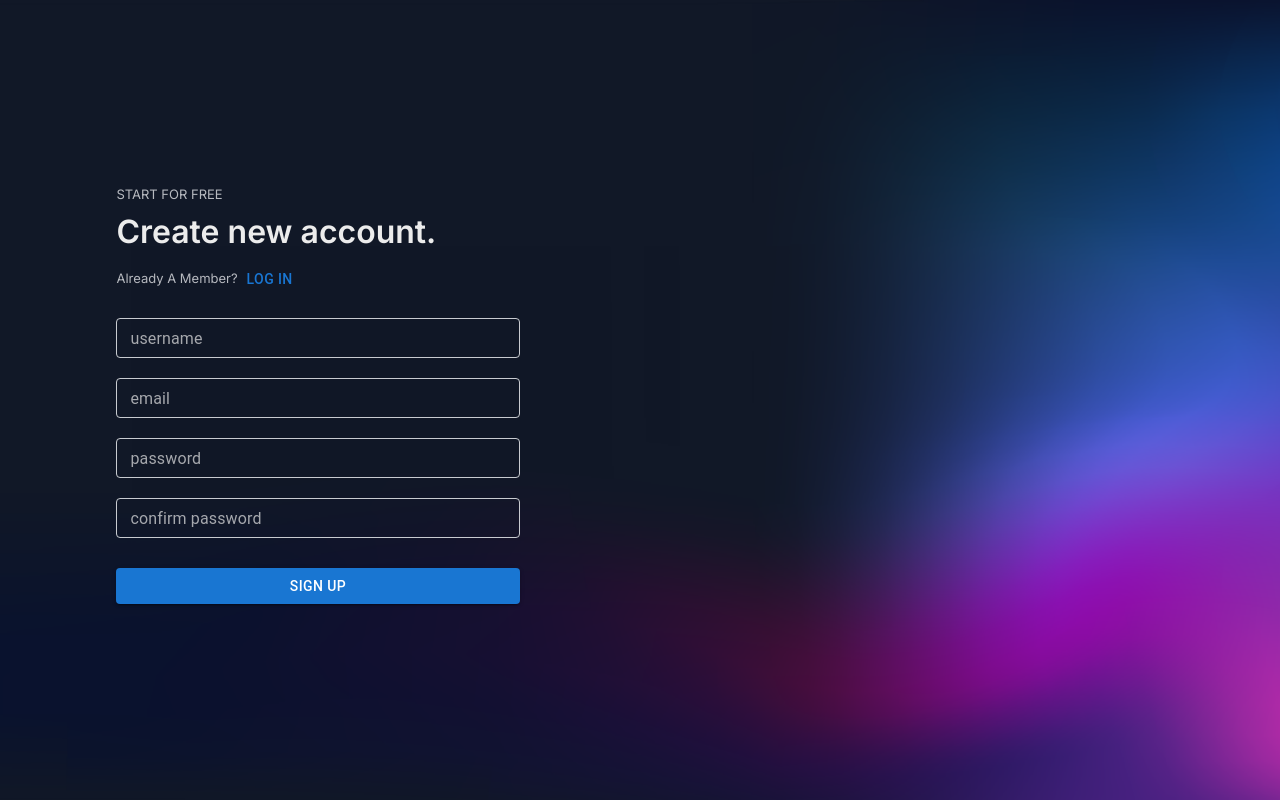
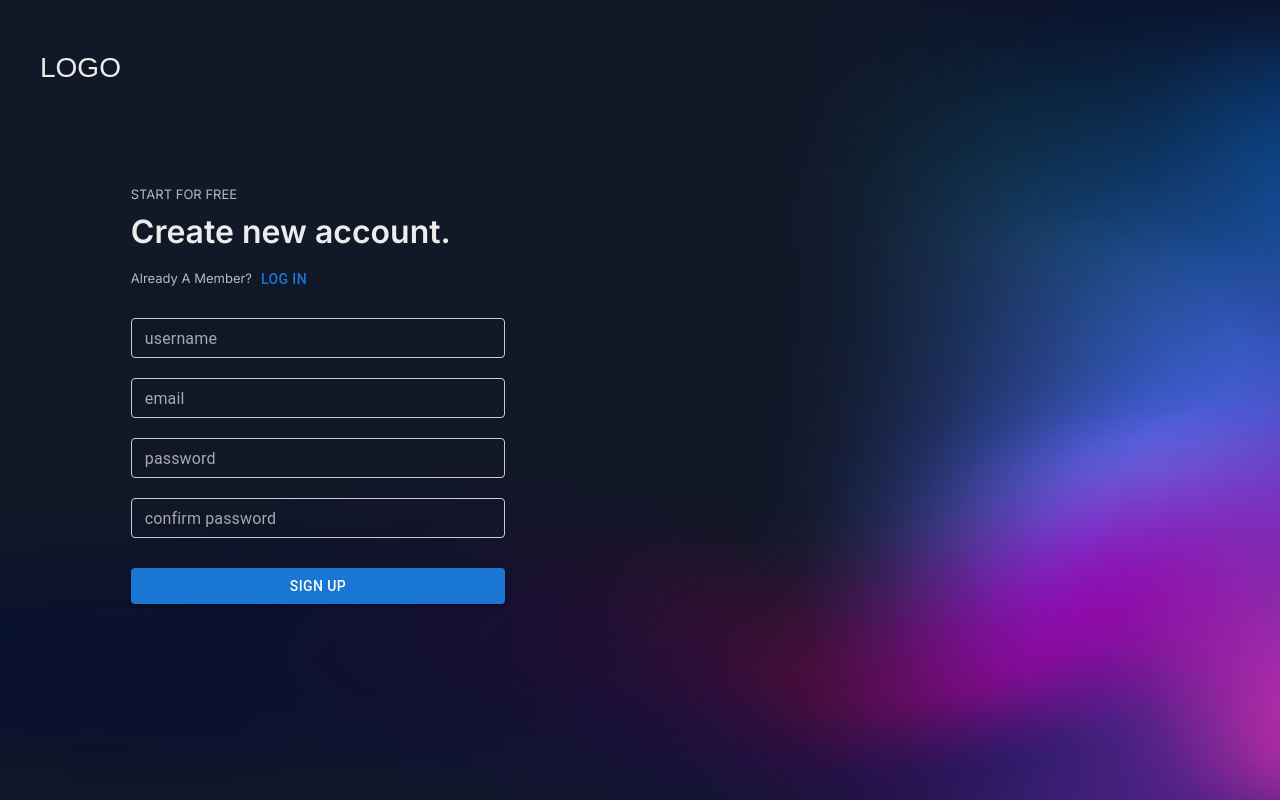
Before and after one commit to MostafaBalousha123/BlogSpot, a React (Create React App) app in the folder client/: page /signup in a window 1280 px wide. Built offline with nearby package versions, Linux system fonts and the light colour scheme; no server answers.

Commit message:
add logo to sign in and sign up pages

```diff
--- a/client/src/components/Navbar/index.tsx
+++ b/client/src/components/Navbar/index.tsx
@@ -42,7 +42,6 @@ const Navbar:FC = () => {
             onClick={() => { navigate('/') }}
           >
             LOGO
-            {' '}
           </IconButton>
 
           <Search>
--- a/client/src/pages/auth/signin.tsx
+++ b/client/src/pages/auth/signin.tsx
@@ -1,7 +1,7 @@
 import { FC } from 'react'
 import './style.css'
 import {
-  Box, Button,
+  Box, Button, IconButton,
 } from '@mui/material'
 import { useNavigate } from 'react-router-dom'
 import { styledComponents } from './style'
@@ -11,6 +11,17 @@ export const Signin:FC = () => {
   const navigate = useNavigate()
   return (
     <Box className="auth-container">
+      <IconButton
+        className="logo"
+        size="large"
+        edge="start"
+        color="inherit"
+        aria-label="menu"
+        sx={{ mr: 2 }}
+        onClick={() => { navigate('/') }}
+      >
+        LOGO
+      </IconButton>
       <Box className="form-container">
         <Box className="form-title">
           <p>WELCOME BACK!</p>
--- a/client/src/pages/auth/signup.tsx
+++ b/client/src/pages/auth/signup.tsx
@@ -1,7 +1,7 @@
 import { FC } from 'react'
 import './style.css'
 import {
-  Box, Button,
+  Box, Button, IconButton,
 } from '@mui/material'
 import { useNavigate } from 'react-router-dom'
 import { styledComponents } from './style'
@@ -11,6 +11,17 @@ export const Signup:FC = () => {
   const navigate = useNavigate()
   return (
     <Box className="auth-container">
+      <IconButton
+        className="logo"
+        size="large"
+        edge="start"
+        color="inherit"
+        aria-label="menu"
+        sx={{ mr: 2 }}
+        onClick={() => { navigate('/') }}
+      >
+        LOGO
+      </IconButton>
       <Box className="form-container">
         <Box className="form-title">
           <p>START FOR FREE</p>
--- a/client/src/pages/auth/style.css
+++ b/client/src/pages/auth/style.css
@@ -6,9 +6,14 @@
   align-items: center;
   background-image: url('../../assets/image/BGauth.png');
   background-size: cover;
+  position: relative;
 
 }
-
+.auth-container .logo{
+  position: absolute ;
+  top: 40px;
+  left: 40px;
+}
 .auth-container .form-container{
   width:45%;
   padding:  0 30px;
@@ -19,11 +24,11 @@
 .auth-container .form-container Button.sign-up-btn{
   display: block;
   margin: 20px auto;
-  width: 70%;
+  width: 65%;
 
 }
 .auth-container .form-container .form-title{
-  width: 70%;
+  width: 65%;
   margin: 0 auto;
 }
 
```
